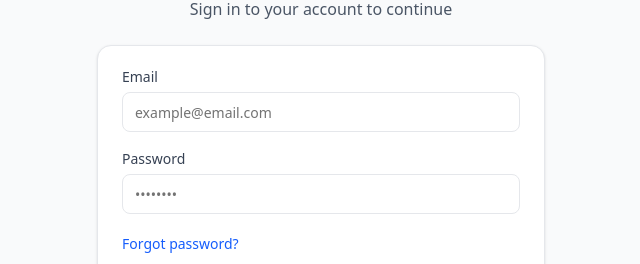
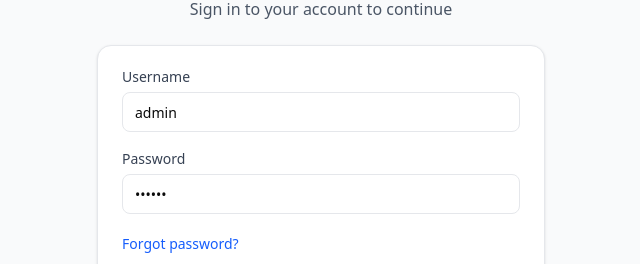
Before and after one commit to alamin147/canvas-editor, a React (Vite) app in the folder canvas-editor-client/: page /login in a window 1280 px wide. Shown: the part 268-532 px from the top of the page, without its empty margins (319-959 px from the left). Built offline with nearby package versions, Linux system fonts and the light colour scheme.

Commit message:
login funtional implemented

```diff
--- a/canvas-editor-client/src/pages/login/Login.tsx
+++ b/canvas-editor-client/src/pages/login/Login.tsx
@@ -1,55 +1,65 @@
-
 import { useForm } from "react-hook-form";
-import { z } from "zod";
-import { zodResolver } from "@hookform/resolvers/zod";
-import { Form, FormControl, FormField, FormItem, FormLabel, FormMessage } from "@/components/ui/form";
-import { Input } from "@/components/ui/input";
+import { Form } from "@/components/ui/form";
 import { Button } from "@/components/ui/button";
 import { Link, useNavigate } from "react-router-dom";
 import { useLoginUserMutation } from "@/redux/features/auth/authApi";
-import { useEffect } from "react";
 import { toast } from "react-hot-toast";
 import { FiImage } from "react-icons/fi";
-
-// Login form schema
-const loginSchema = z.object({
-  email: z.string().email("Invalid email format"),
-  password: z.string().min(6, "Password must be at least 6 characters"),
-});
-
-
-type LoginFormValues = z.infer<typeof loginSchema>;
+import { CustomFormFields } from "../register/Register";
 
 const Login = () => {
   const navigate = useNavigate();
-  const [loginUser, { isLoading, isSuccess, error, data }] = useLoginUserMutation();
+  const [loginUser, { isLoading }] = useLoginUserMutation();
 
   // Initialize form
-  const form = useForm<LoginFormValues>({
-    resolver: zodResolver(loginSchema),
+  const form = useForm({
     defaultValues: {
-      email: "",
-      password: "",
+      username: "admin",
+      password: "123456",
     },
   });
 
   // Handle form submission
-  const onSubmit = async (values: LoginFormValues) => {
-    await loginUser(values);
+  const onSubmit = async (values: any) => {
+    try {
+      const response = await loginUser(values).unwrap();
+      console.log(response);
+      if (response.success) {
+        toast.success("Login successful!");
+        navigate("/");
+      } else {
+        toast.error(
+          response?.data?.message
+            ? response?.data?.message
+            : "Something went wrong, please try again."
+        );
+        return;
+      }
+    } catch (error: any) {
+      // console.log(error);
+      toast.error(
+        error?.data?.message
+          ? error?.data?.message
+          : "Something went wrong, please try again."
+      );
+      console.error("Login error:", error);
+    }
   };
 
-  // Handle API response
-  useEffect(() => {
-    if (isSuccess) {
-      toast.success("Login successful!");
-      navigate("/");
-    }
-    if (error && 'data' in error) {
-      // @ts-ignore
-      toast.error(error?.data?.message || "Login failed. Please try again.");
-    }
-  }, [isSuccess, error, navigate]);
-
+  const fields = [
+    {
+      name: "username",
+      label: "Username",
+      placeholder: "johndoe",
+      type: "text",
+    },
+    {
+      name: "password",
+      label: "Password",
+      placeholder: "••••••••",
+      type: "password",
+    },
+  ];
   return (
     <div className="flex min-h-screen items-center justify-center py-12 px-4 sm:px-6 lg:px-8 bg-gray-50">
       <div className="w-full max-w-md space-y-6">
@@ -68,47 +78,23 @@ const Login = () => {
         <div className="bg-white p-6 rounded-xl shadow-sm border border-gray-200">
           <Form {...form}>
             <form onSubmit={form.handleSubmit(onSubmit)} className="space-y-5">
-              <FormField
-                control={form.control}
-                name="email"
-                render={({ field }) => (
-                  <FormItem>
-                    <FormLabel className="text-gray-700">Email</FormLabel>
-                    <FormControl>
-                      <Input
-                        placeholder="example@email.com"
-                        type="email"
-                        className="border-gray-200 focus-visible:ring-blue-500"
-                        {...field}
-                      />
-                    </FormControl>
-                    <FormMessage />
-                  </FormItem>
-                )}
-              />
-
-              <FormField
-                control={form.control}
-                name="password"
-                render={({ field }) => (
-                  <FormItem>
-                    <FormLabel className="text-gray-700">Password</FormLabel>
-                    <FormControl>
-                      <Input
-                        placeholder="••••••••"
-                        type="password"
-                        className="border-gray-200 focus-visible:ring-blue-500"
-                        {...field}
-                      />
-                    </FormControl>
-                    <FormMessage />
-                  </FormItem>
-                )}
-              />
+              {fields.map((f) => (
+                <CustomFormFields
+                  form={form}
+                  key={f.name}
+                  name={f.name}
+                  label={f.label}
+                  placeholder={f.placeholder}
+                  type={f.type}
+                />
+              ))}
 
               <div className="flex items-center justify-between">
                 <div className="text-sm">
-                  <Link to="/forgot-password" className="font-medium text-blue-600 hover:text-blue-500">
+                  <Link
+                    to="/forgot-password"
+                    className="font-medium text-blue-600 hover:text-blue-500"
+                  >
                     Forgot password?
                   </Link>
                 </div>
@@ -125,7 +111,10 @@ const Login = () => {
               <div className="mt-4 text-center text-sm">
                 <p className="text-gray-600">
                   Don't have an account?{" "}
-                  <Link to="/register" className="font-medium text-blue-600 hover:text-blue-500">
+                  <Link
+                    to="/register"
+                    className="font-medium text-blue-600 hover:text-blue-500"
+                  >
                     Sign up
                   </Link>
                 </p>
--- a/canvas-editor-client/src/pages/register/Register.tsx
+++ b/canvas-editor-client/src/pages/register/Register.tsx
@@ -61,8 +61,8 @@ const Register = () => {
     try {
         const response = await registerUser(registerData).unwrap();
         if (response.success) {
-            toast.success("Registration successful! Redirecting to login...");
-            navigate("/login");
+            toast.success("Registration successful!");
+            navigate("/");
         }
         else{
             toast.success("Something went wrong, please try again.");
@@ -161,7 +161,7 @@ const Register = () => {
 
 export default Register;
 
-const CustomFormFields = ({
+export const CustomFormFields = ({
   form,
   name,
   label,
```
